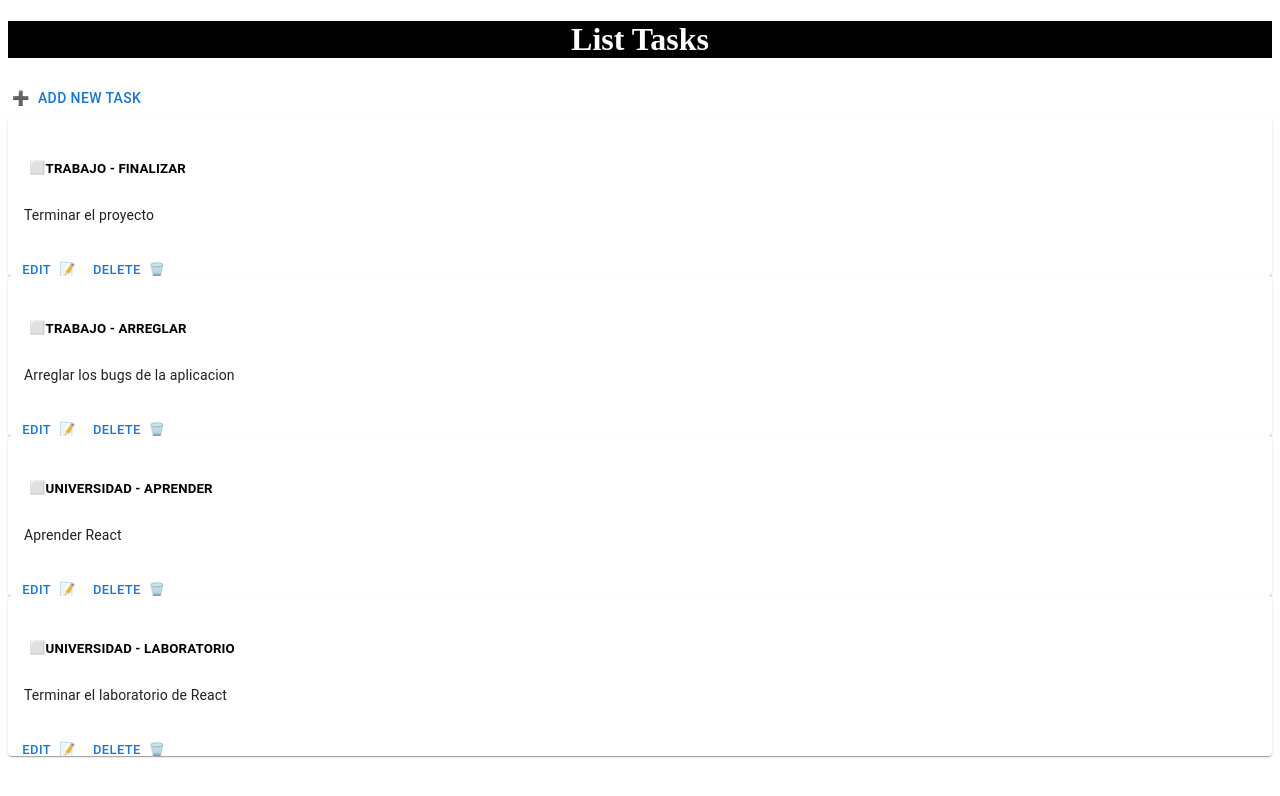
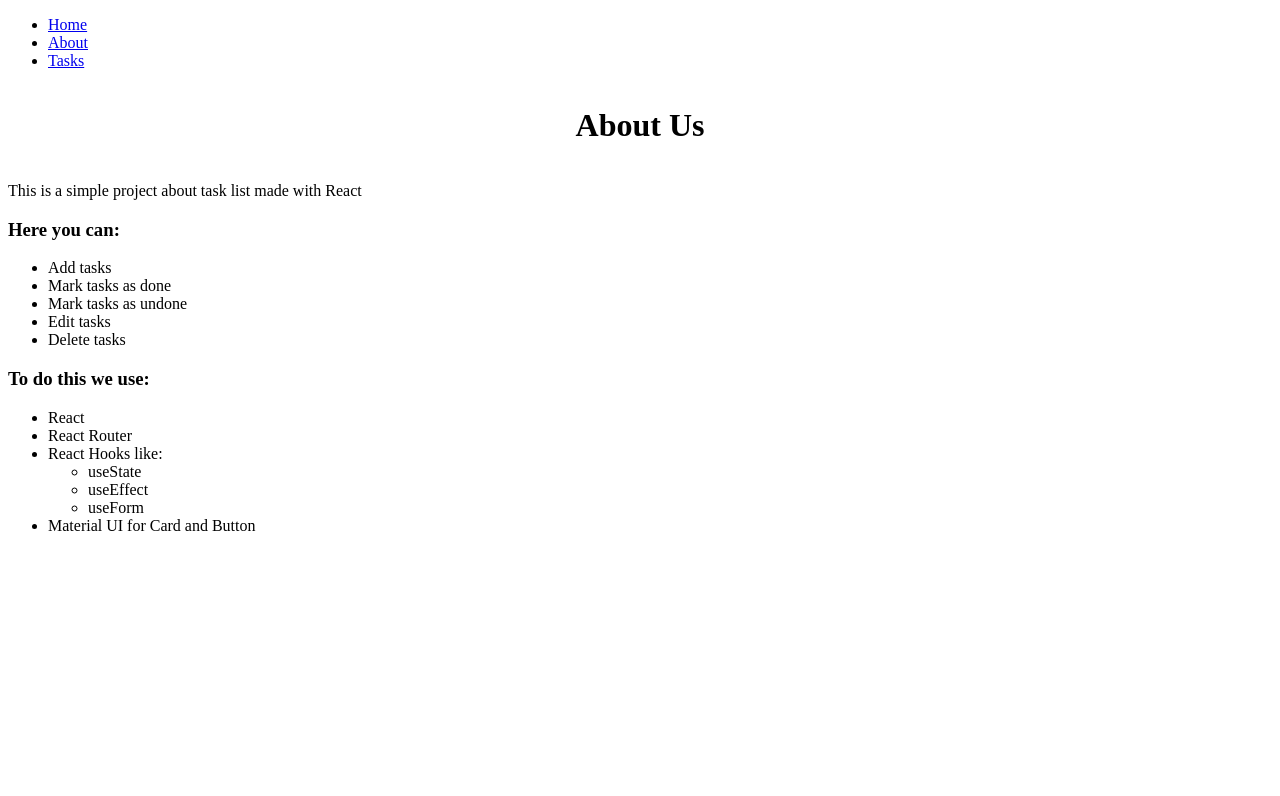
Before and after one commit to diegoleonb/IETI-React1, a React (Vite) app: page /about in a window 1280 px wide. Shown: the top 796 px of the page. Built offline with nearby package versions, Linux system fonts and the light colour scheme.

Commit message:
Se implementa el menu

```diff
--- a/src/App.jsx
+++ b/src/App.jsx
@@ -1,73 +1,42 @@
-import { Header } from "./components/Header"
-import { TaskList } from "./components/TaskList";
-import Button from '@mui/material/Button';
-import { useTask } from "./hooks/useTask";
-import { useState } from "react";
-import { useForm } from "react-hook-form";
+import React from 'react'
+import { BrowserRouter, Link, Route, Routes } from "react-router-dom";
 
+import { Home } from './components/Home'
+import { AboutUs } from './components/AboutUs'
+import { Tasks } from './components/Tasks'
 
 function App() {
 
-  const [tasks, addTask, editTask, deleteTask, taskDone] = useTask();
+  return (
+    <BrowserRouter>
+      <div>
+        <nav>
+          <ul>
+            <li>
+              <Link to="/">Home</Link>
+            </li>
+            <li>
+              <Link to="/about">About</Link>
+            </li>
+            <li>
+              <Link to="/tasks">Tasks</Link>
+            </li>
+          </ul>
+        </nav>
 
-  const [form, setForm] = useState(false);
-
-  const { register , handleSubmit, formState : {errors}} = useForm();
-
-    const onSubmit = (data) => {
-      addTask(data.title, data.description);
-      setForm(false);
-    };
-
-  const handleTaskClick = (taskId) => {
-    taskDone(taskId);
-  };
-
-  const handleTaskDelete = (taskId) => {
-    deleteTask(taskId);
-  };
-
-  const handleTaskEdit = (taskId, text) => {
-    editTask(taskId, text);
-  };
-
-  const handleTaskNew = () => {
-    setForm(true);
-  };
-
-  return (
-    <div className="App">
-      <Header title="List Tasks"/>
-      {form && <div>
-          <form onSubmit={handleSubmit(onSubmit)}>
-            <div>
-              <label>
-                <input type="text" placeholder="Title"{...register("title", {
-                  required: true,
-                  minLength: 3,
-                  })}/>
-              </label>
-              {errors.title?.type === 'required' && <span className="error" role="alert">Title is required</span>}
-              {errors.title?.type === 'minLength' && <span className="error" role="alert">Title is too short</span>}
-            </div>
-            <div>
-              <label>
-                <input type="text"  placeholder="Description" {...register("description")}/>
-              </label>
-            </div>
-            <button>Add Task</button>
-          </form>
-        </div>
-      }
-      {!form &&
-        <div className="new_task">
-          <Button size="medium" startIcon= '➕' onClick={handleTaskNew}>
-            Add new task
-          </Button>
+        <Routes>
+          <Route path="/" element={
+            <Home/>
+          } />
+          <Route path="/about" element={
+            <AboutUs/>
+          } />
+          <Route path="/tasks" element={
+            <Tasks/>
+          } />
+        </Routes>
       </div>
-      }
-      <TaskList tasks = {tasks} onTaskClick = {handleTaskClick} onTaskDelete = {handleTaskDelete} onTaskEdit = {handleTaskEdit}/>
-    </div>
-  )
+    </BrowserRouter>
+  );
 }
 export default App
--- /dev/null
+++ b/src/components/AboutUs.jsx
@@ -0,0 +1,30 @@
+export function AboutUs(){
+    return(
+        <div>
+            <div style={{display: 'flex', justifyContent: 'center'}}>
+                <h1>About Us</h1>
+            </div>
+            <p>This is a simple project about task list made with React</p>
+            <h3>Here you can: </h3>
+            <ul>
+                <li>Add tasks</li>
+                <li>Mark tasks as done</li>
+                <li>Mark tasks as undone</li>
+                <li>Edit tasks</li>
+                <li>Delete tasks</li>
+            </ul>
+            <h3>To do this we use: </h3>
+            <ul>
+                <li>React</li>
+                <li>React Router</li>
+                <li>React Hooks like: </li>
+                <ul>
+                    <li>useState</li>
+                    <li>useEffect</li>
+                    <li>useForm</li>
+                </ul>
+                <li>Material UI for Card and Button</li>
+            </ul>
+        </div>
+    );
+};
--- /dev/null
+++ b/src/components/Home.jsx
@@ -0,0 +1,11 @@
+export function Home(){
+    return (
+        <div>
+            <div style={{display: 'flex', justifyContent: 'center'}}>
+                <h1>Welcome to List Tasks</h1>
+            </div>
+            <h3>GitHub: diegoleonb</h3>
+            <p>Here you can add, edit and delete tasks</p>
+        </div>
+    );
+};
--- /dev/null
+++ b/src/components/Tasks.jsx
@@ -0,0 +1,71 @@
+import Button from '@mui/material/Button';
+import { useTask } from "../hooks/useTask";
+import { useState } from "react";
+import { useForm } from "react-hook-form";
+import { Header } from "../components/Header"
+import { TaskList } from "../components/TaskList";
+
+export function Tasks(){
+
+    const [tasks, addTask, editTask, deleteTask, taskDone] = useTask();
+
+    const [form, setForm] = useState(false);
+
+    const { register , handleSubmit, formState : {errors}} = useForm();
+
+    const onSubmit = (data) => {
+        addTask(data.title, data.description);
+        setForm(false);
+    };
+
+    const handleTaskClick = (taskId) => {
+        taskDone(taskId);
+    };
+
+    const handleTaskDelete = (taskId) => {
+        deleteTask(taskId);
+    };
+
+    const handleTaskEdit = (taskId, text) => {
+        editTask(taskId, text);
+    };
+
+    const handleTaskNew = () => {
+        setForm(true);
+    };
+
+    return (
+        <div className="App">
+      <Header title="List Tasks"/>
+      {form && <div>
+          <form onSubmit={handleSubmit(onSubmit)}>
+            <div>
+              <label>
+                <input type="text" placeholder="Title"{...register("title", {
+                  required: true,
+                  minLength: 3,
+                  })}/>
+              </label>
+              {errors.title?.type === 'required' && <span className="error" role="alert">Title is required</span>}
+              {errors.title?.type === 'minLength' && <span className="error" role="alert">Title is too short</span>}
+            </div>
+            <div>
+              <label>
+                <input type="text"  placeholder="Description" {...register("description")}/>
+              </label>
+            </div>
+            <button>Add Task</button>
+          </form>
+        </div>
+      }
+      {!form &&
+        <div className="new_task">
+          <Button size="medium" startIcon= '➕' onClick={handleTaskNew}>
+            Add new task
+          </Button>
+      </div>
+      }
+      <TaskList tasks = {tasks} onTaskClick = {handleTaskClick} onTaskDelete = {handleTaskDelete} onTaskEdit = {handleTaskEdit}/>
+    </div>
+    );
+};
--- a/src/hooks/useTask.jsx
+++ b/src/hooks/useTask.jsx
@@ -14,7 +14,7 @@ export function useTask(){
     }, [tasks]);
 
     function addTask(text, description){
-        if(text !== null && text.length > 0 && description !== null && description.length > 0){
+        if(text !== null && text.length > 0){
         setTasks(
             tasks.concat({name: text, id: tasks.length + 1, descripcion: description, done: false})
         );
```
